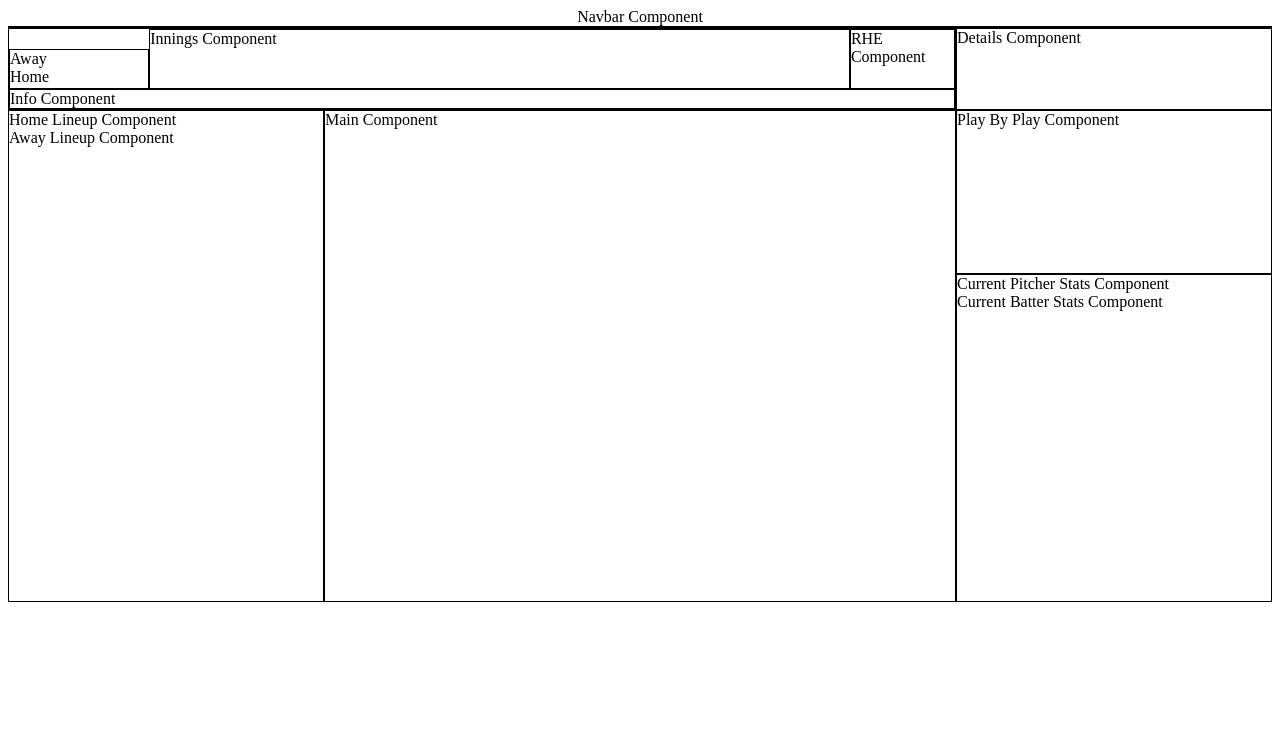
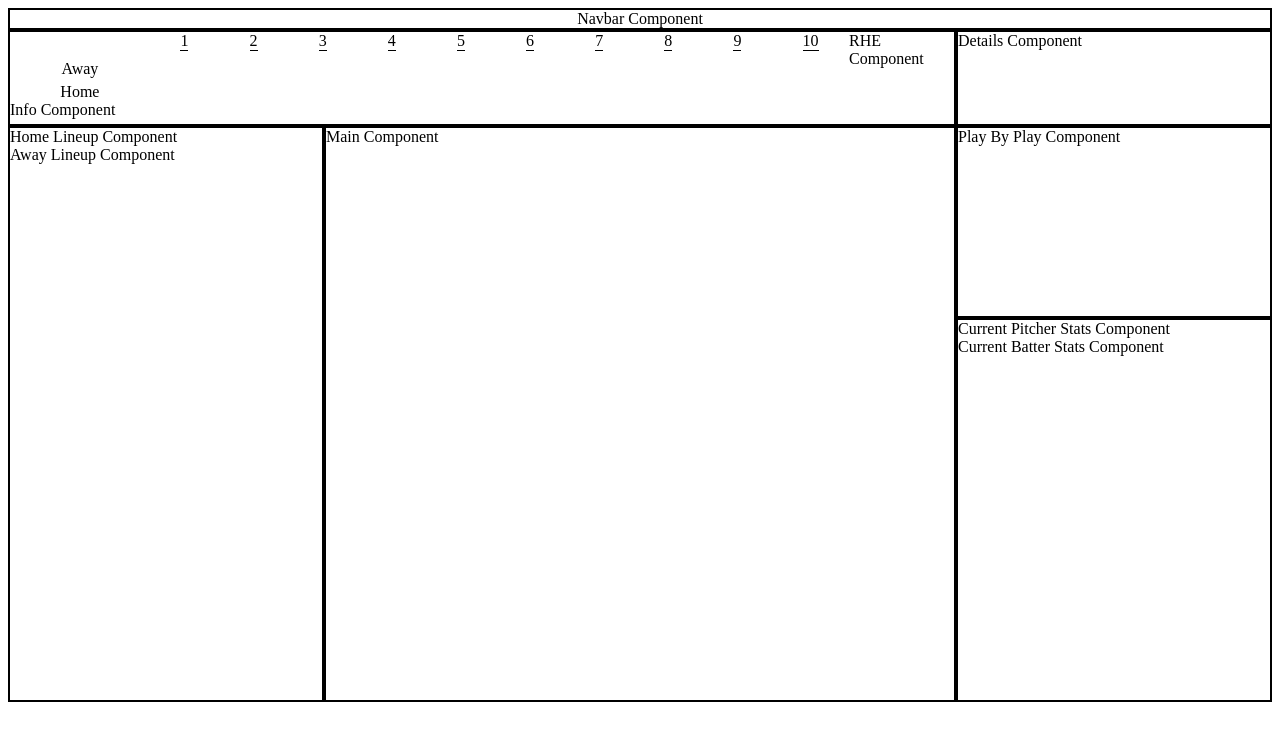
Before and after one commit to patrickrgrady81/baseball, a React (Create React App) app: page / in a window 1280 px wide. Shown: the top 740 px of the page. Built offline with nearby package versions, Linux system fonts and the light colour scheme.

Commit message:
Innings component layed out

```diff
--- a/src/components/baseball/Baseball.css
+++ b/src/components/baseball/Baseball.css
@@ -30,6 +30,7 @@
 
 .border {
   border: 1px solid black;
+  border-width: 2px;
 }
 
 
--- a/src/components/baseball/scoreboard/Scoreboard.js
+++ b/src/components/baseball/scoreboard/Scoreboard.js
@@ -11,10 +11,10 @@ class Scoreboard extends Component {
   render() {
     return (
       <div className="scoreboard-layout">
-        <div className="border TeamNames"><TeamNames /></div>
-        <div className="border Innings"><Innings /></div>
-        <div className="border RHE"><RHE /></div>
-        <div className="border Info"><Info /></div>
+        <div className="TeamNames"><TeamNames /></div>
+        <div className="Innings"><Innings /></div>
+        <div className="RHE"><RHE /></div>
+        <div className="Info"><Info /></div>
       </div>
     )
   }
--- a/src/components/baseball/scoreboard/innings/Innings.css
+++ b/src/components/baseball/scoreboard/innings/Innings.css
@@ -0,0 +1,8 @@
+.innings-layout {
+  display: flex;
+  flex-direction: row;
+  flex-wrap: nowrap;
+  justify-content: space-around;
+  align-content: space-around;
+  align-items: center;
+}
--- a/src/components/baseball/scoreboard/innings/Innings.js
+++ b/src/components/baseball/scoreboard/innings/Innings.js
@@ -1,10 +1,26 @@
 import React, { Component } from 'react'
+
+import Inning from "./inning/Inning"
+
+import "./Innings.css"
 
 class Innings extends Component {
   render() {
+    let aScores = ["", "", "", "", "", "", "", "", "", ""];
+    let hScores = ["", "", "", "", "", "", "", "", "", ""];
+
     return (
-      <div>
-        Innings Component
+      <div className="innings-layout">
+        <Inning in="1" aScores={aScores} hScores={hScores}  />
+        <Inning in="2" aScores={aScores} hScores={hScores}  />
+        <Inning in="3" aScores={aScores} hScores={hScores}  />
+        <Inning in="4" aScores={aScores} hScores={hScores}  />
+        <Inning in="5" aScores={aScores} hScores={hScores}  />
+        <Inning in="6" aScores={aScores} hScores={hScores}  />
+        <Inning in="7" aScores={aScores} hScores={hScores}  />
+        <Inning in="8" aScores={aScores} hScores={hScores}  />
+        <Inning in="9" aScores={aScores} hScores={hScores}  />
+        <Inning in="10" aScores={aScores} hScores={hScores}  />
       </div>
     )
   }
--- /dev/null
+++ b/src/components/baseball/scoreboard/innings/inning/Inning.css
@@ -0,0 +1,8 @@
+.inning-label {
+  border-bottom: 1px solid black;
+}
+
+.runs {
+  text-align: center;
+  margin-top: 5px;
+}
--- /dev/null
+++ b/src/components/baseball/scoreboard/innings/inning/Inning.js
@@ -0,0 +1,17 @@
+import React, { Component } from 'react'
+
+import "./Inning.css"
+
+class Inning extends Component {
+  render() {
+    return (
+      <div>
+        <div className="inning-label">{this.props.in}</div>
+        <div className="runs">{this.props.aScores[this.props.in -1]}</div>
+        <div className="runs">{this.props.hScores[this.props.in -1]}</div>
+      </div>
+    )
+  }
+}
+
+export default Inning
--- a/src/components/baseball/scoreboard/teamnames/name/Name.css
+++ b/src/components/baseball/scoreboard/teamnames/name/Name.css
@@ -0,0 +1,4 @@
+.name {
+  text-align: center;
+  margin-top: 5px;
+}
--- a/src/components/baseball/scoreboard/teamnames/name/Name.js
+++ b/src/components/baseball/scoreboard/teamnames/name/Name.js
@@ -1,5 +1,6 @@
 import React, { Component } from 'react'
 
+import "./Name.css"
 class Name extends Component {
   render() {
     return (
--- a/src/components/baseball/teams/Teams.css
+++ b/src/components/baseball/teams/Teams.css
@@ -0,0 +1,3 @@
+.team {
+  margin-top: 5px;
+}
--- a/src/components/baseball/teams/Teams.js
+++ b/src/components/baseball/teams/Teams.js
@@ -1,6 +1,8 @@
 import React, { Component } from 'react'
 
 import Lineup from "./lineup/Lineup"
+
+import "./Teams.css"
 
 class Teams extends Component {
   render() {
--- a/src/components/nav/Nav.css
+++ b/src/components/nav/Nav.css
@@ -1,6 +1,5 @@
 .navbar {
   text-align: center;
-  border-bottom: 2px solid black;
   margin: 0px;
   padding: 0px;
   box-sizing: border-box;
--- a/src/components/nav/Nav.js
+++ b/src/components/nav/Nav.js
@@ -3,7 +3,7 @@ import React from 'react'
 
 function Nav() {
   return (
-    <div className='navbar'>
+    <div className='border navbar'>
       Navbar Component
     </div>
   )
```
